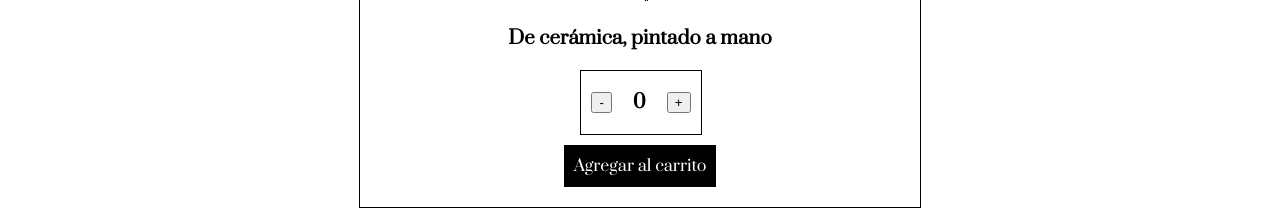
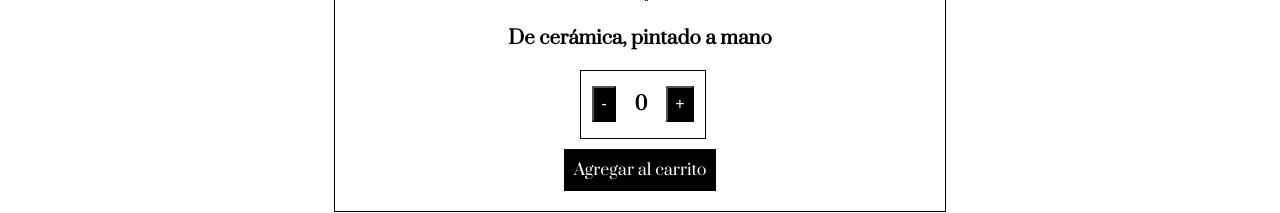
Before and after one commit to MelGar35/Ecommerce-Shanti-React, a React (Create React App) app: page /detail/355 in a window 1280 px wide. Shown: the part 659-872 px from the top of the page. Built offline with nearby package versions, Linux system fonts and the light colour scheme; a web font is replaced by a local one.

Commit message:
PreEntrega2+Garcia

```diff
--- a/src/App.js
+++ b/src/App.js
@@ -16,6 +16,7 @@ function App() {
         <Route path="/" element={<ItemListContainer greeting={'Bienvenidos a Shanti'}/>}/>
         <Route path="/category/:categoryId" element={<ItemListContainer/>}/>
         <Route path="/detail/:productId" element={<ItemDetailContainer/>}/>
+        <Route path="#" element={<h1>404 Not Found</h1>}/>
        </Routes>
       </BrowserRouter>
     </div>
--- a/src/asyncMock.js
+++ b/src/asyncMock.js
@@ -6,7 +6,7 @@ const products = [
         category: "ceramica",
         description: "De cerámica, pintado a mano",
         price: 1000,
-        stock: 300
+        stock: 10
     },
     {
         id: "356",
@@ -15,7 +15,7 @@ const products = [
         category: "libros",
         description: "Autor: Dalia Walker",
         price: 4800,
-        stock: 250
+        stock: 9
     },
     {
         id: "357",
@@ -24,7 +24,7 @@ const products = [
         category: "tarot",
         description: "Autora:Lunaea Weatherstone",
         price: 2500,
-        stock: 100
+        stock: 7
     },
     {
         id: "358",
@@ -33,7 +33,7 @@ const products = [
         category: "tarot",
         description: "Autora: La Watson",
         price: 1200,
-        stock: 250
+        stock: 5
     },
     {
         id: "359",
@@ -42,7 +42,7 @@ const products = [
         category: "sahumos",
         description: "Romero, Lavanda, Canela y palo santo",
         price: 600,
-        stock: 405
+        stock: 4
     }
 ]
 
--- a/src/components/ItemCount/ItemCount.css
+++ b/src/components/ItemCount/ItemCount.css
@@ -2,10 +2,19 @@
     display: flex;
     align-items:center;
     justify-content: space-around;
-    margin-left: 190px;
+    margin-left: 215px;
     margin-bottom: 20px;
+    padding: 2px;
     width: 120px;
     border: 1px solid black;
     color: black;
 
 }
+
+
+.counterButton{
+    background-color: black;
+    color: white;
+    padding: 7px;
+    font-size: 1rem;
+}
--- a/src/components/ItemCount/ItemCount.js
+++ b/src/components/ItemCount/ItemCount.js
@@ -3,6 +3,7 @@ import "./ItemCount.css"
 
 const ItemCount = () =>{
     const [count, setCount] = useState(0)
+
 
     const decrement = () =>{
         if(count > 0){
@@ -11,16 +12,16 @@ const ItemCount = () =>{
     }
 
     const increment = () =>{
-        if(count < 10 ){
+        if(count < 15){
             setCount (count + 1)
         }
     }
 
     return(
         <div className="counter">
-            <button onClick={decrement}>-</button>
+            <button className="counterButton" onClick={decrement}>-</button>
             <h3>{count}</h3>
-            <button onClick={increment}>+</button>
+            <button className="counterButton" onClick={increment}>+</button>
         </div>
     )
 }
--- a/src/components/itemDetailContainer/itemDetailContainer.css
+++ b/src/components/itemDetailContainer/itemDetailContainer.css
@@ -4,7 +4,7 @@
     justify-content: center;
     align-items: center;
     color: black;
-    width: 500px;
+    width: 550px;
     margin: 50px;
     padding: 30px;
     border: 1px solid black ;
--- a/src/components/itemDetailContainer/itemDetailContainer.js
+++ b/src/components/itemDetailContainer/itemDetailContainer.js
@@ -26,7 +26,6 @@ const ItemDetailContainer = () => {
         )
     }
 
-    console.log(product);
     return (
         <div>
             <h1>Detalle del producto</h1>
```
Also changed, not shown: src/components/Item/Item.css (line endings or trailing spaces).
